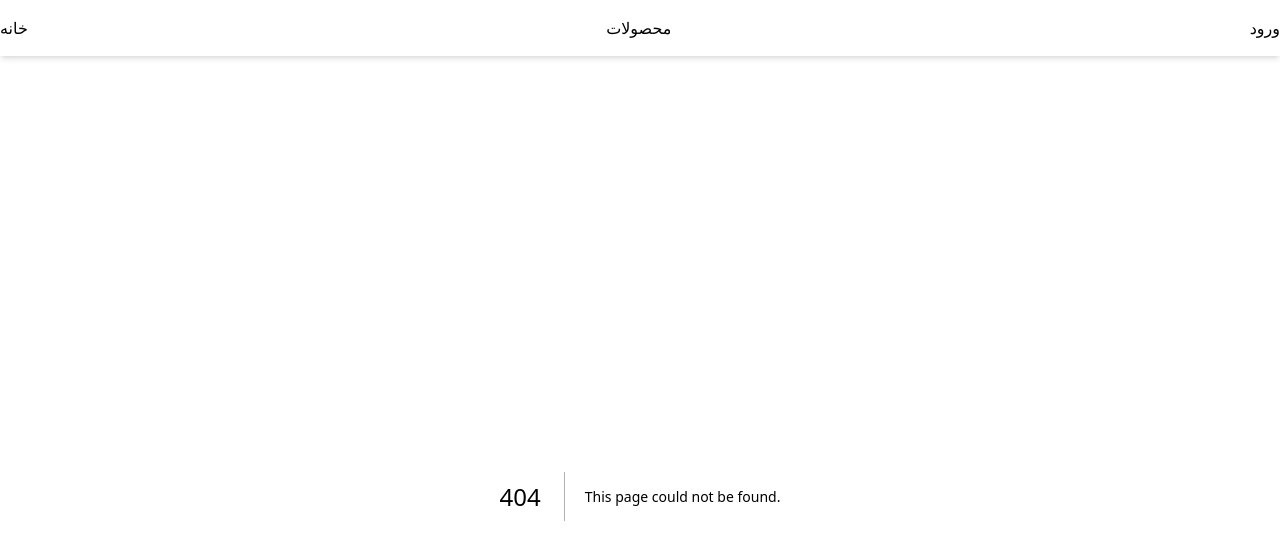
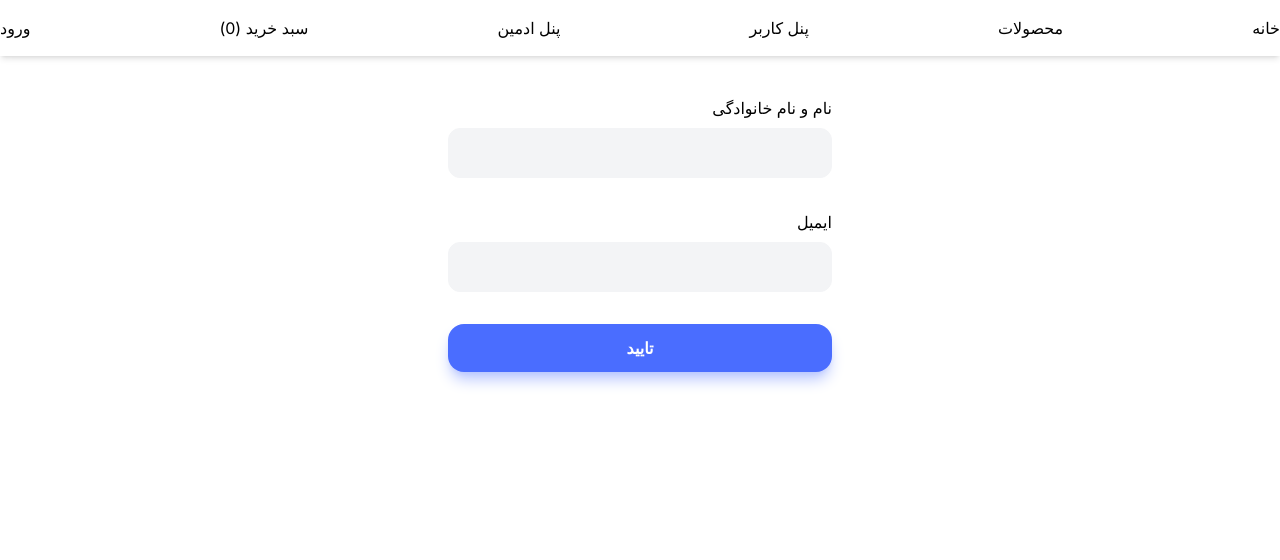
Before and after one commit to MahlaParvaz/nextjs-admin-user-panel, a Next.js app: page /complete-profile in a window 1280 px wide. Before the commit this address had no page. Shown: the top 560 px of the page. Built offline with nearby package versions, Linux system fonts and the light colour scheme; no server answers.

Commit message:
by expiration accessToken make new by refreshToken

```diff
--- a/src/app/Header.jsx
+++ b/src/app/Header.jsx
@@ -1,10 +1,20 @@
-import Link from 'next/link';
+"use client";
+
+import { useGetUser } from "@/hooks/useAuth";
+import Link from "next/link";
 
 function Header() {
+  const { data, error, isLoading } = useGetUser();
+  const { user, cart } = data || {};
+
   return (
-    <header className="shadow-md mb-10">
+    <header
+      className={`shadow-md mb-10 sticky top-0 transition-all duration-200 bg-white ${
+        isLoading ? "blur-sm opacity-70" : "opacity-100 blur-0"
+      }`}
+    >
       <nav>
-        <ul className="flex items-center justify-between py-2 container xl:max-w-screen-xl">
+        <ul className="flex items-center  justify-between py-2 container xl:max-w-screen-xl">
           <li>
             <Link className="block py-2" href="/">
               خانه
@@ -16,14 +26,32 @@ function Header() {
             </Link>
           </li>
           <li>
-            <Link className="block py-2" href="/auth">
-              ورود
+            <Link className="block py-2" href="/profile">
+              پنل کاربر
             </Link>
           </li>
+          <li>
+            <Link className="block py-2" href="/admin">
+              پنل ادمین
+            </Link>
+          </li>
+          <li>
+            <Link className="block py-2" href="/cart">
+              سبد خرید ({cart ? cart.payDetail.productIds.length : 0})
+            </Link>
+          </li>
+          {user ? (
+            <span>{user.name}</span>
+          ) : (
+            <li>
+              <Link className="block py-2" href="/auth">
+                ورود
+              </Link>
+            </li>
+          )}
         </ul>
       </nav>
     </header>
   );
 }
-
 export default Header;
--- /dev/null
+++ b/src/app/complete-profile/page.jsx
@@ -0,0 +1,54 @@
+'use client';
+
+import TextField from '@/common/TextField';
+import { completeProfile } from '@/services/authServices';
+import { useMutation } from '@tanstack/react-query';
+import { useRouter } from 'next/navigation';
+import { useState } from 'react';
+import { toast } from 'react-hot-toast';
+
+function CompleteProfile() {
+  const [name, setName] = useState('');
+  const [email, setEmail] = useState('');
+
+  const { data, error, isLoading, mutateAsync } = useMutation({
+    mutationFn: completeProfile,
+  });
+  const router = useRouter();
+  const submitHandler = async (e) => {
+    e.preventDefault();
+    try {
+      const { message } = await mutateAsync({ name, email });
+      toast.success(message);
+      router.push('/');
+    } catch (error) {
+      toast.error(error?.response?.data?.message);
+    }
+  };
+  return (
+    <div className="flex justify-center">
+      <div className="w-full sm:max-w-sm">
+        <form className="space-y-8" onSubmit={submitHandler}>
+          <TextField
+            name="name"
+            label="نام و نام خانوادگی"
+            value={name}
+            onChange={(e) => setName(e.target.value)}
+          />
+          <TextField
+            name="email"
+            label="ایمیل"
+            value={email}
+            onChange={(e) => setEmail(e.target.value)}
+          />
+          <div>
+            <button type="submit" className="btn btn--primary w-full">
+              تایید
+            </button>
+          </div>
+        </form>
+      </div>
+    </div>
+  );
+}
+export default CompleteProfile;
--- a/src/app/layout.tsx
+++ b/src/app/layout.tsx
@@ -17,17 +17,17 @@ export default function RootLayout({
   children: React.ReactNode
 }) {
   return (
-    <html lang="en">
+    <html lang="fa" dir='rtl'>
       <body
       suppressHydrationWarning={true}
       className={inter.className}>
+         <Providers>
           <Toaster />
           <Header />
           <div className="container xl:max-w-screen-xl">
-            <Providers>
             {children}
-            </Providers>
             </div>
+           </Providers>
       </body>
     </html>
   )
--- /dev/null
+++ b/src/hooks/useAuth.js
@@ -0,0 +1,18 @@
+import { getAllUsers, getUserProfile } from '@/services/authServices';
+import { useQuery } from '@tanstack/react-query';
+
+export const useGetUser = () =>
+  useQuery({
+    queryKey: ['get-user'],
+    queryFn: getUserProfile,
+    retry: false,
+    refetchOnWindowFocus: true,
+  });
+
+export const useGetUsers = () =>
+  useQuery({
+    queryKey: ['get-users'],
+    queryFn: getAllUsers,
+    retry: false,
+    refetchOnWindowFocus: true,
+  });
--- a/src/services/authServices.js
+++ b/src/services/authServices.js
@@ -1,9 +1,18 @@
-import http from "./httpService";
+import http from './httpService';
 
 export function getOtp(data) {
-  return http.post("/user/get-otp", data).then(({ data }) => data.data);
+  return http.post('/user/get-otp', data).then(({ data }) => data.data);
 }
 
 export function checkOtp(data) {
-  return http.post("/user/check-otp", data).then(({ data }) => data.data);
+  return http.post('/user/check-otp', data).then(({ data }) => data.data);
 }
+export function completeProfile(data) {
+  return http
+    .post('/user/complete-profile', data)
+    .then(({ data }) => data.data);
+}
+
+export function getUserProfile() {
+  return http.get('/user/profile').then(({ data }) => data.data);
+}
--- a/src/services/httpService.js
+++ b/src/services/httpService.js
@@ -4,6 +4,32 @@ const app = axios.create({
   baseURL: process.env.NEXT_PUBLIC_API_URL,
   withCredentials: true,
 });
+
+axios.interceptors.request.use(
+  (res) => res,
+  (err) => Promise.reject(err)
+);
+
+app.interceptors.response.use(
+  (res) => res,
+  async (err) => {
+    console.log(err.config);
+    const orginalConfig = err.config;
+    if (err.response.status === 401 && !orginalConfig._retry) {
+      orginalConfig._retry = true;
+      try {
+        const { data } = await axios.get(
+          `${process.env.NEXT_PUBLIC_API_URL}/user/refresh-token`,
+          { withCredentials: true }
+        );
+        if (data) return app(originalConfig);
+      } catch (error) {
+        return Promise.reject(error);
+      }
+    }
+    return Promise.reject(err);
+  }
+);
 
 const http = {
   get: app.get,
--- a/tsconfig.json
+++ b/tsconfig.json
@@ -29,6 +29,6 @@
       "@/public/*": ["./public/*"]
     }
   },
-  "include": ["next-env.d.ts", "**/*.ts", "**/*.tsx", ".next/types/**/*.ts"],
+  "include": ["next-env.d.ts", "**/*.ts", "**/*.tsx", ".next/types/**/*.ts", "src/app/complete-profile/page.jsx"],
   "exclude": ["node_modules"]
 }
```
